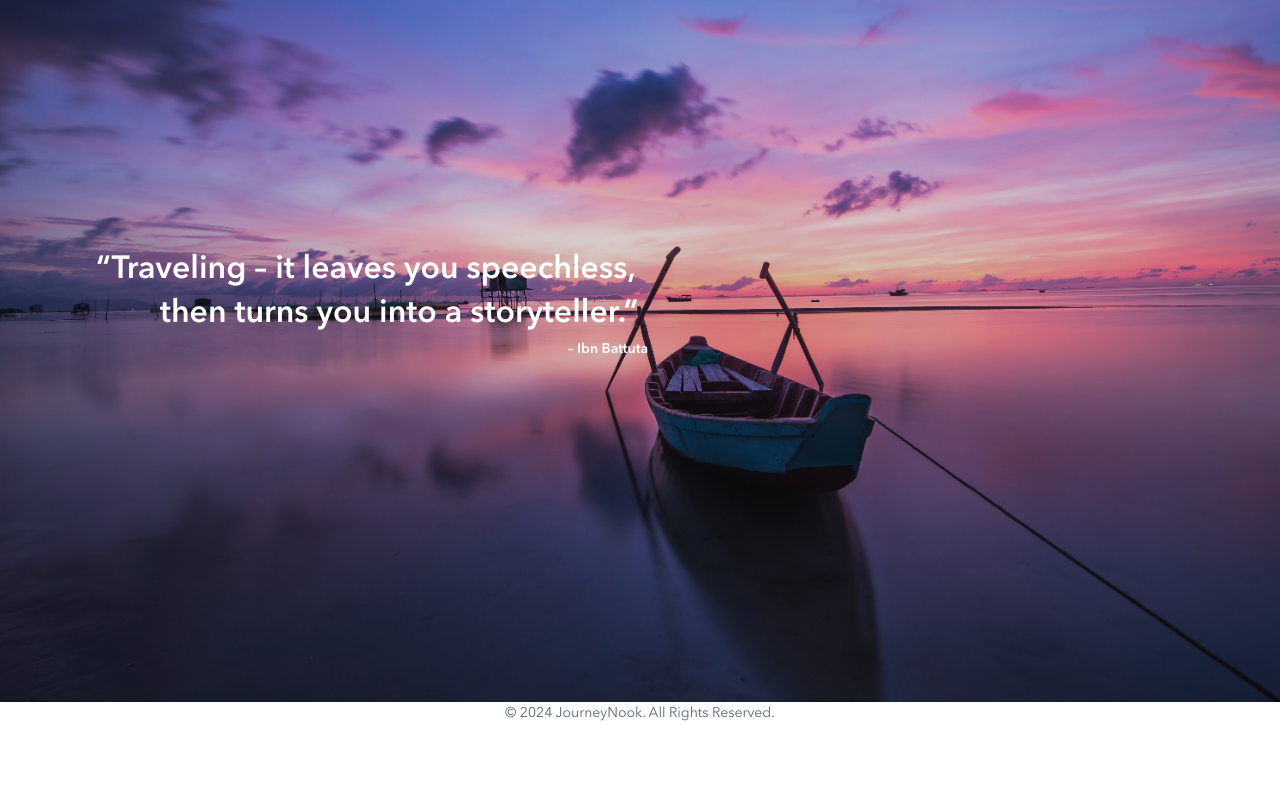
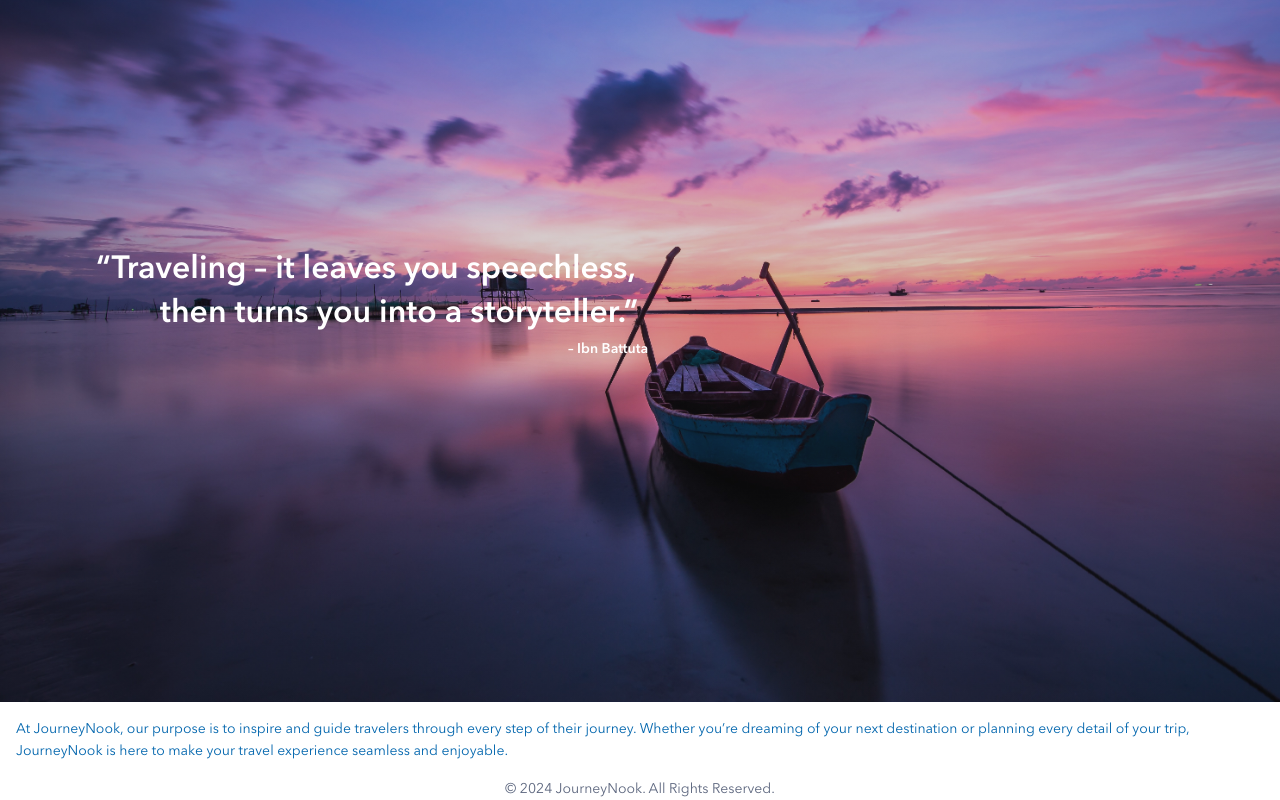
Before and after one commit to b-like-bahar/JourneyNook, a React (Vite) app: page / in a window 1280 px wide. Shown: the part 205-1005 px from the top of the page. Before the commit the page ends 929 px from the top, so only its background shows below. Built offline with nearby package versions, Linux system fonts and the light colour scheme; a web font is replaced by a local one.

Commit message:
add about section to the hero section

```diff
--- a/src/pages/HomePage/HomePage.jsx
+++ b/src/pages/HomePage/HomePage.jsx
@@ -2,19 +2,29 @@ import "./HomePage.scss"
 
 function HomePage() {
     return (
+        <>
             <div className="hero">
-            <div className="hero__quote">
-            <h1 className="hero__quote-firstLine">
+            <div className="hero__item">
+                <div className="hero__item-quote">
+                    <h1 className="hero__item-quote-firstLine">
                         “Traveling – it leaves you speechless,
                     </h1>
-            <h1 className="hero__quote-secondLine">
+                    <h1 className="hero__item-quote-secondLine">
                         then turns you into a storyteller.”
                     </h1>
-            <h3 className="hero__quote-name">
+                    <h3 className="hero__item-quote-name">
                         – Ibn Battuta
                     </h3>
                 </div>
             </div>
+            <p className="hero__about">
+                At JourneyNook, our purpose is to inspire and guide travelers through every step of their journey.
+                Whether you’re dreaming of your next destination or planning every detail of your trip,
+                JourneyNook is here to make your travel experience seamless and enjoyable.
+            </p>
+            </div>
+        </>
+
     )
 }
 
--- a/src/pages/HomePage/HomePage.scss
+++ b/src/pages/HomePage/HomePage.scss
@@ -1,5 +1,8 @@
 @import "../../styles/global.scss";
 .hero{
+    display: flex;
+    flex-direction: column;
+    &__item{
         background-image: linear-gradient(rgb(50, 50, 50, 20%) , rgb(50, 50, 50, 20%)),
         url('../../assets/images/sunrise-hero.jpg');
         background-size: cover;
@@ -16,7 +19,7 @@
         @include desktop{
             max-height: 62vw;
         }
-    &__quote{
+        &-quote{
             padding: 2rem  1rem;
             margin: 0rem;
             @include tablet{
@@ -58,3 +61,9 @@
             }
         }
     }
+    &__about{
+        margin: 0rem;
+        padding: 1rem;
+        color: #0065AD;
+    }
+}
```
Lines whose indentation alone changed are shown as unchanged.
